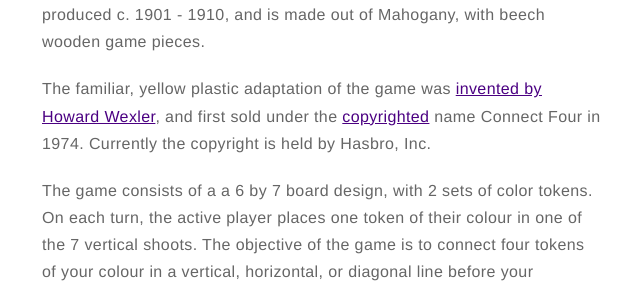
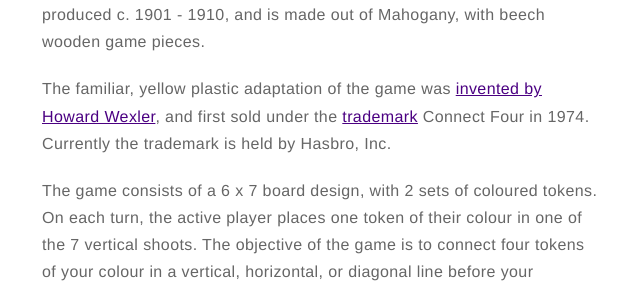
Before and after one commit to cristynhoward/cristynhoward.github.io, a Jekyll site: the page built from _posts/2018-06-26-bot-connect-4.markdown, in a window 1280 px wide and 900 px high, scrolled down 1216 px. Shown: the part 152-443 px from the top of the window, without its empty margins (318-958 px from the left). Built offline with Jekyll 4.4.1, drawn with Linux system fonts in a browser that asks for light colours; some of the changed text lies outside the part shown.

Commit message:
Fix errors, typos, etc.

```diff
--- a/_posts/2018-06-26-bot-connect-4.markdown
+++ b/_posts/2018-06-26-bot-connect-4.markdown
@@ -49,9 +49,9 @@ Visit [@BotConnectFour's Github repository][8] to review the source code.
 
 [Connect Four][9] (also known as Captain's Mistress, Four Up, Plot Four, Find Four, Four in a Row, Four in a Line and Gravitrips (in Soviet Union)) is a 20th century vertical strategy game. The earliest apparent version of the game, documented by Robbie Bell, is estimated to be Edwardian, produced c. 1901 - 1910, and is made out of Mahogany, with beech wooden game pieces.
 
-The familiar, yellow plastic adaptation of the game was [invented by Howard Wexler][10], and first sold under the [copyrighted][11] name Connect Four in 1974. Currently the copyright is held by Hasbro, Inc.
+The familiar, yellow plastic adaptation of the game was [invented by Howard Wexler][10], and first sold under the [trademark][11] Connect Four in 1974. Currently the trademark is held by Hasbro, Inc.
 
-The game consists of a a 6 by 7 board design, with 2 sets of color tokens. On each turn, the active player places one token of their colour in one of the 7 vertical shoots. The objective of the game is to connect four tokens of your colour in a vertical, horizontal, or diagonal line before your opponent does.
+The game consists of a 6 x 7 board design, with 2 sets of coloured tokens. On each turn, the active player places one token of their colour in one of the 7 vertical shoots. The objective of the game is to connect four tokens of your colour in a vertical, horizontal, or diagonal line before your opponent does.
 
 ---
 
```
